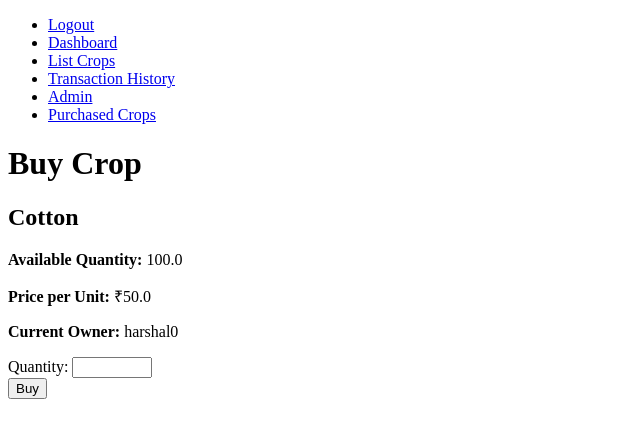
After one commit to ATHARVA-GAWAS/Blockchain-Supply-chain, a Django app: page /buy_crops/1/ in a window 1280 px wide. The commit adds this page. Shown: the top 438 px of the page, without its empty margins (0-640 px from the left). Run offline with Django 4.2, Linux system fonts and the light colour scheme; a user stored in the database is signed in; data comes from the database, SQL or seed files in the repository; both versions use the stored data as it was after the commit.

Commit message:
transactions

```diff
--- a/supply_chain/admin.py
+++ b/supply_chain/admin.py
@@ -2,8 +2,9 @@
 
 # supply_chain/admin.py
 from django.contrib import admin
-from .models import CustomUser, Crop, Transaction
+from .models import CustomUser, Crop, Transaction, PurchasedCrop
 
 admin.site.register(CustomUser)
 admin.site.register(Crop)
 admin.site.register(Transaction)
+admin.site.register(PurchasedCrop)
--- a/supply_chain/templates/base.html
+++ b/supply_chain/templates/base.html
@@ -19,6 +19,7 @@
                 <li><a href="{% url 'list_crops' %}">List Crops</a></li>
                 <li><a href="{% url 'transaction_history' %}">Transaction History</a></li>
                 <li><a href="{% url 'admin:index' %}">Admin</a></li>
+                <li><a href="{% url 'purchased_crops' %}">Purchased Crops</a></li>
             </ul>
         </nav>
     </header>
--- /dev/null
+++ b/supply_chain/templates/buy_crop.html
@@ -0,0 +1,31 @@
+<!-- templates/buy_crop.html -->
+{% extends 'base.html' %}
+
+{% block content %}
+<div class="container">
+    <h1>Buy Crop</h1>
+    <div class="crop-details">
+        <h2>{{ crop.name }}</h2>
+        <p><strong>Available Quantity:</strong> {{ crop.quantity }}</p>
+        <p><strong>Price per Unit:</strong> ₹{{ crop.price }}</p>
+        <p><strong>Current Owner:</strong> {{ crop.current_owner.username }}</p>
+    </div>
+
+    <form method="post" action="{% url 'buy_crops' crop.id %}">
+        {% csrf_token %}
+        <div class="form-group">
+            <label for="quantity">Quantity:</label>
+            <input type="number" id="quantity" name="quantity" min="1" max="{{ crop.quantity }}" required class="form-control">
+        </div>
+        <button type="submit" class="btn btn-primary">Buy</button>
+    </form>
+
+    {% if messages %}
+        <div class="alert alert-info mt-3">
+            {% for message in messages %}
+                {{ message }}
+            {% endfor %}
+        </div>
+    {% endif %}
+</div>
+{% endblock %}
--- a/supply_chain/templates/distributor_dashboard.html
+++ b/supply_chain/templates/distributor_dashboard.html
@@ -5,7 +5,7 @@
     <ul>
         {% for crop in crops %}
             <li>{{ crop.name }} - {{ crop.quantity }} kg - {{ crop.current_stage }}
-                <a href="{% url 'buy_crop' crop.id %}">Buy</a>
+                <a href="{% url 'buy_crops' crop.id %}">Buy</a>
             </li>
         {% endfor %}
     </ul>
--- a/supply_chain/urls.py
+++ b/supply_chain/urls.py
@@ -1,12 +1,13 @@
 # supply_chain/urls.py
 from django.urls import path
-from .views import dashboard, list_crops, buy_crop, transaction_history
+from .views import dashboard, list_crops, buy_crops, transaction_history
 from .views import home,register  # Import your home view
 from .views import profile_view
 from . import views
 from django.urls import path
 from .views import custom_login
-from .views import list_crops, buy_crop, sell_crop, trace_crop
+from .views import buy_crops, purchased_crops
+from .views import list_crops, buy_crops, sell_crop, trace_crop
 from .views import blockchain_status  # Import your new view
 # urlpatterns = [
 #     path('', home, name='home'),  # Map root URL to the home view
@@ -24,15 +25,17 @@ urlpatterns = [
     path('', home, name='home'),  # Replace home_view with your home view function
     path('dashboard/', dashboard, name='dashboard'),
     path('list_crops/', list_crops, name='list_crops'),
-    path('buy_crop/<int:crop_id>/', buy_crop, name='buy_crop'),
+    path('buy_crops/<int:crop_id>/', buy_crops, name='buy_crops'),
     path('transaction_history/', transaction_history, name='transaction_history'),
     path('register/', register, name='register'),
     path('accounts/profile/', profile_view, name='profile'),  # Add this line
     path('accounts/login/', custom_login, name='login'),
     path('logout/', views.user_logout, name='logout'),
-    path('logout/success/', views.logout_success, name='logout_success'),  # Add this line
+    # path('logout/success/', views.logout_success, name='logout_success'),  # Add this line
     path('sell_crop/', sell_crop, name='sell_crop'),
     path('trace_crop/<int:crop_id>/', trace_crop, name='trace_crop'),
     path('blockchain_status/', blockchain_status, name='blockchain_status'),
     # other URL patterns...
+    path('accounts/logout/', views.user_logout, name='logout'),
+    path('purchased_crops/', purchased_crops, name='purchased_crops'),
 ]
--- a/supply_chain/views.py
+++ b/supply_chain/views.py
@@ -1,11 +1,14 @@
 
-from .models import Transaction
+from .models import Crop, Transaction, PurchasedCrop
 from django.contrib import messages
+from django.http import JsonResponse
 from django.shortcuts import render, redirect,get_object_or_404
 from django.contrib.auth.decorators import login_required
-from .models import Crop, Transaction, Block
-from .blockchain import Blockchain
+from .models import Crop, Transaction
+from .blockchain import Blockchain, Block
 from django.contrib.auth.models import User
+from django.contrib.auth import logout
+
 
 # Create your views here.
 from django.shortcuts import render, redirect
@@ -40,10 +43,10 @@ def transaction_history(request):
 def dashboard(request):
     user = request.user
     if user.role == 'FARMER':
-        crops = Crop.objects.filter(current_owner=user)
+        crops = Crop.objects.all()
         return render(request, 'farmer_dashboard.html', {'crops': crops})
     elif user.role == 'DISTRIBUTOR':
-        crops = Crop.objects.filter(current_owner=user)
+        crops = Crop.objects.all()
         return render(request, 'distributor_dashboard.html', {'crops': crops})
     elif user.role == 'CONSUMER':
         crops = Crop.objects.all()  # Consumers can view all available crops
@@ -56,21 +59,75 @@ def dashboard(request):
 # Initialize Blockchain instance
 blockchain = Blockchain()
 
+# @login_required
+# def list_crops(request):
+#     if request.method == 'POST':
+#         # Using .get() method to prevent MultiValueDictKeyError
+#         crop_name = request.POST.get('name')
+#         quantity_str = request.POST.get('quantity')
+#         price_str = request.POST.get('price')
+
+#         # Validating the input
+#         if crop_name and quantity_str and price_str:
+#             try:
+#                 quantity = float(quantity_str)
+#                 price = float(price_str)
+
+#                 # Creating the crop instance
+#                 crop = Crop.objects.create(
+#                     name=crop_name,
+#                     quantity=quantity,
+#                     price=price,
+#                     current_owner=request.user,
+#                     current_stage='Listed by Farmer'
+#                 )
+#                 crop.save()
+
+#                 # Get the crop ID after saving the crop
+#                 crop_id = crop.id
+
+#                 # Create a transaction and add it to the blockchain
+#                 transaction = {
+#                     'crop_name': crop_name,
+#                     'quantity': quantity,
+#                     'price': price,
+#                     'owner': request.user.username,
+#                     'stage': 'Listed by Farmer'
+#                 }
+
+#                 # Assuming you have a recipient for the transaction (it could be set to None or a placeholder if not applicable)
+#                 recipient = None  # Replace with actual recipient if available
+
+#                 # Add the transaction to the blockchain
+#                 blockchain.add_transaction(transaction, recipient, price, crop_id)
+
+#                 # Create a new block to store the transaction
+#                 blockchain.mine_block()
+
+#                 messages.success(request, f"Crop '{crop_name}' listed successfully and added to the blockchain!")
+#             except ValueError:
+#                 messages.error(request, "Invalid quantity or price. Please enter numeric values.")
+#         else:
+#             messages.error(request, "All fields are required.")
+
+#         return redirect('list_crops')
+
+#     # Fetching all crops to display
+#     crops = Crop.objects.all()
+#     return render(request, 'list_crops.html', {'crops': crops})
+
 @login_required
 def list_crops(request):
     if request.method == 'POST':
-        # Using .get() method to prevent MultiValueDictKeyError
         crop_name = request.POST.get('name')
         quantity_str = request.POST.get('quantity')
         price_str = request.POST.get('price')
 
-        # Validating the input
         if crop_name and quantity_str and price_str:
             try:
                 quantity = float(quantity_str)
                 price = float(price_str)
 
-                # Creating the crop instance
                 crop = Crop.objects.create(
                     name=crop_name,
                     quantity=quantity,
@@ -80,18 +137,16 @@ def list_crops(request):
                 )
                 crop.save()
 
-                # Create a transaction and add it to the blockchain
-                transaction = {
-                    'crop_name': crop_name,
-                    'quantity': quantity,
-                    'price': price,
-                    'owner': request.user.username,
-                    'stage': 'Listed by Farmer'
-                }
-                blockchain.add_transaction(transaction)
+                # Prepare transaction details
+                sender = request.user.username  # or user ID if needed
+                recipient = None  # Depending on your application, this could be an actual recipient
+                crop_id = crop.id
 
-                # Create a new block to store the transaction
-                blockchain.mine_block()
+                # Add the transaction to the blockchain
+                blockchain.add_transaction(sender, recipient, price, crop_id)
+
+                # Mine a new block
+                blockchain.mine_block()  # Call the mine_block method
 
                 messages.success(request, f"Crop '{crop_name}' listed successfully and added to the blockchain!")
             except ValueError:
@@ -101,10 +156,8 @@ def list_crops(request):
 
         return redirect('list_crops')
 
-    # Fetching all crops to display
     crops = Crop.objects.all()
     return render(request, 'list_crops.html', {'crops': crops})
-
 
 # def buy_crop(request, crop_id):
 #     crop = Crop.objects.get(id=crop_id)
@@ -141,38 +194,71 @@ def list_crops(request):
 
 #     return render(request, 'buy_crop.html', {'crop': crop})
 @login_required
-def buy_crop(request, crop_id):
+def buy_crops(request, crop_id):
+    # Get the crop based on crop_id
     crop = get_object_or_404(Crop, id=crop_id)
 
     if request.method == 'POST':
-        # Allow only distributors to buy crops
-        if request.user.role != 'distributor' or request.user.role != 'consumer':
-            messages.error(request, "Only distributors and consumers can buy crops.")
-            return redirect('list_crops')
+        # Handle the purchase logic
+        quantity_to_buy = int(request.POST.get('quantity', 0))
+        if quantity_to_buy <= 0 or quantity_to_buy > crop.quantity:
+            return JsonResponse({'error': 'Invalid quantity'}, status=400)
 
-        if crop.status == 'listed' and crop.quantity > 0:
-            # Update crop details
-            crop.current_owner = request.user
+        # Add the transaction to the blockchain
+        blockchain.add_transaction(
+            sender=crop.current_owner.username,
+            recipient=request.user.username,
+            amount=crop.price * quantity_to_buy,
+            crop_id=crop_id
+        )
+
+        # Mine a new block to confirm the transaction
+        mined_block = blockchain.mine_block()
+
+        # Create a transaction entry in the database
+        transaction = Transaction.objects.create(
+            seller=crop.current_owner,
+            buyer=request.user,  # Assuming the user is logged in
+            crop=crop,
+            quantity=quantity_to_buy,
+            price=crop.price,
+            transaction_hash=mined_block.hash  # Use the block hash
+        )
+
+        # Create a PurchasedCrop entry
+        purchased_crop = PurchasedCrop.objects.create(
+            seller=crop.current_owner,
+            buyer=request.user,
+            crop=crop,
+            quantity=quantity_to_buy,
+            price=crop.price,
+            transaction_hash=mined_block.hash  # Use the same hash for tracing
+        )
+
+        # Update the crop's quantity
+        crop.quantity -= quantity_to_buy
+        if crop.quantity == 0:
             crop.status = 'sold'
-            crop.quantity -= 1
+        crop.save()
 
-            # Create a blockchain transaction (pseudo-code)
-            transaction_index = blockchain.new_transaction(
-                sender=crop.current_owner.username,
-                recipient=request.user.username,
-                crop_name=crop.name,
-                quantity=1,
-                price=crop.price
-            )
-            crop.transaction_hash = f'Transaction #{transaction_index}'
-            crop.save()
+        return render(request, 'purchase_success.html', {
+            'transaction_id': transaction.id,
+            'purchased_crop_id': purchased_crop.id
+        })
 
-            # Mine the new block (pseudo-code)
-            blockchain.create_block(proof=100)
-            messages.success(request, f"You have purchased {crop.name}!")
-            return redirect('transaction_history')
+    elif request.method == 'GET':
+        # Optionally return crop details or a form for purchase
+        return render(request, 'buy_crop.html', {
+            'crop': crop
+        })
+    else:
+        return JsonResponse({'error': 'Invalid request method'}, status=405)
 
-    return render(request, 'buy_crop.html', {'crop': crop})
+@login_required
+def purchased_crops(request):
+    # Example query, adjust as needed
+    purchased_crops = PurchasedCrop.objects.filter(buyer=request.user)
+    return render(request, 'purchased_crops.html', {'purchased_crops': purchased_crops})
 
 @login_required
 def sell_crop(request):
@@ -232,11 +318,11 @@ def trace_crop(request, crop_id):
 
 @login_required
 def user_logout(request):
-    # logout(request)  # This will log out the user
+    logout(request)  # This will log out the user
     return redirect('dashboard')   # Redirect to a success page
 
-def logout_success(request):
-    return redirect('dashboard')
+# def logout_success(request):
+#     return redirect('dashboard')
 
 # views.py
 from django.contrib.auth import login
```
Also changed, not shown: supply_chain/blockchain.py (+128 -7 lines), supply_chain/models.py (+30 -9 lines), supply_chain/templates/purchase_success.html (added, +8 -0 lines), supply_chain/templates/purchased_crops.html (added, +19 -0 lines), db.sqlite3, supply_chain/migrations/0001_initial.py (added), supply_chain/migrations/0002_alter_transaction_buyer_alter_transaction_price_and_more.py (added), supply_chain/migrations/0003_purchasedcrop.py (added), supply_chain/migrations/__init__.py (added), 1 other file.
